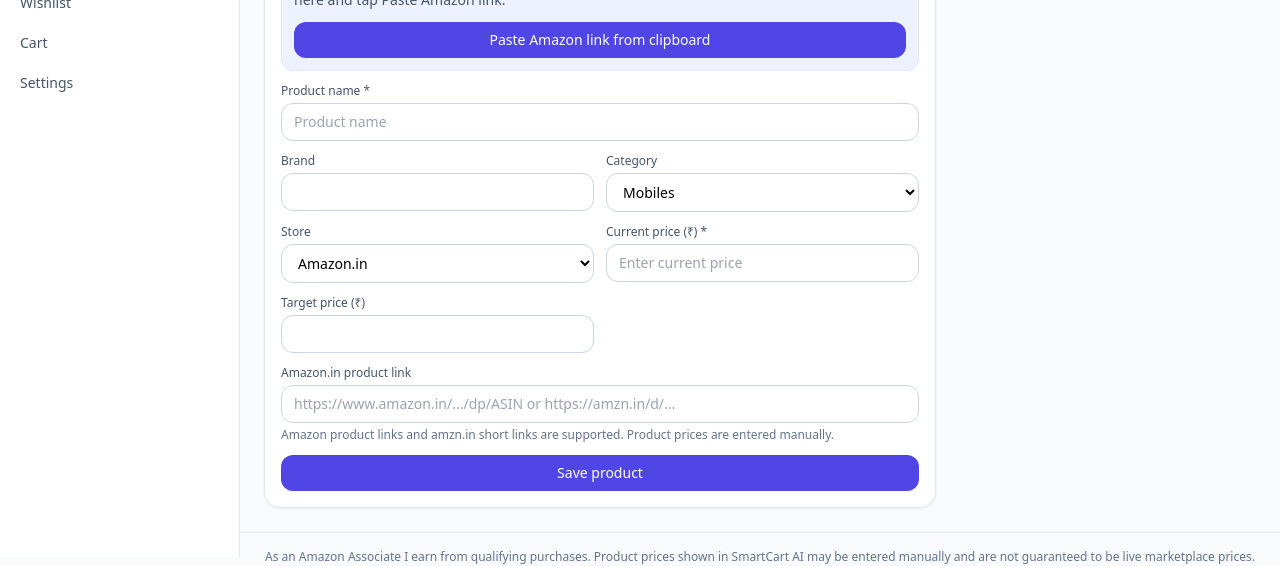
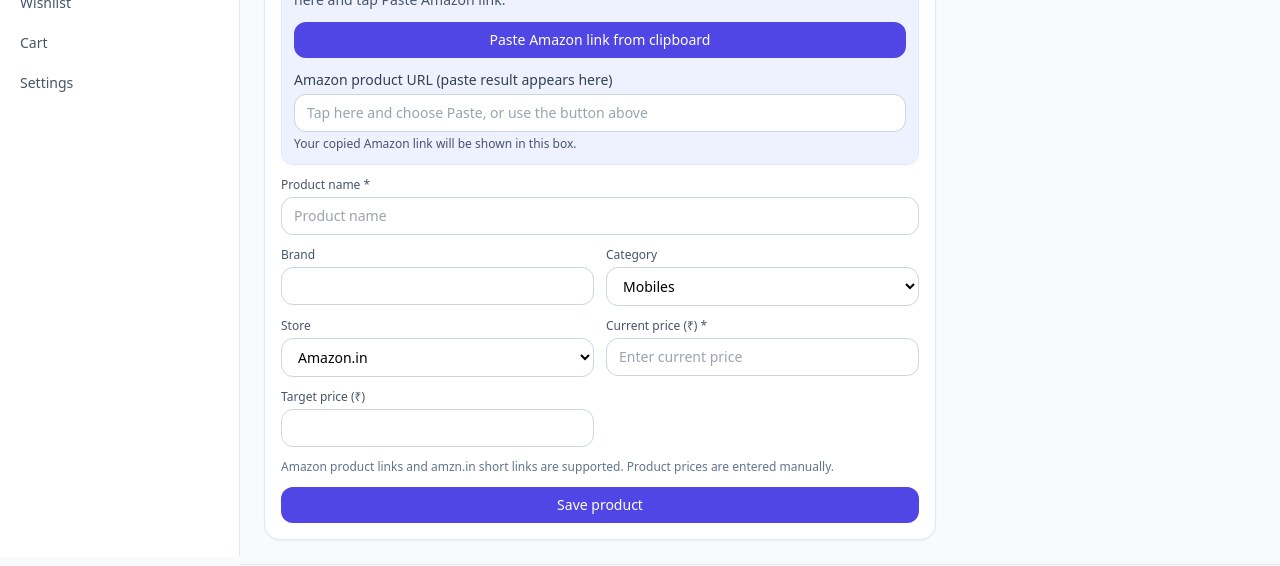
Before and after one commit to Jordanjai5121/smartcart-ai, a React (Vite) app: page /add in a window 1280 px wide. Shown: the part 296-862 px from the top of the page. Built offline with nearby package versions, Linux system fonts and the light colour scheme; no server answers.

Commit message:
Show pasted Amazon URL directly below clipboard button (#5)

```diff
--- a/src/pages/AddProduct.tsx
+++ b/src/pages/AddProduct.tsx
@@ -136,6 +136,23 @@ export default function AddProduct() {
           <p className="font-semibold text-slate-900">Quick add from Amazon</p>
           <p className="mt-1 text-sm text-slate-600">Android: Amazon → Share → SmartCart AI. iPhone: Amazon → Share → Copy, then return here and tap Paste Amazon link.</p>
           <button type="button" className="btn mt-3 w-full" onClick={pasteAmazonLink}>Paste Amazon link from clipboard</button>
+          <div className="mt-3">
+            <label htmlFor="amazon-product-url" className="mb-1 block text-sm font-medium text-slate-700">Amazon product URL (paste result appears here)</label>
+            <input
+              id="amazon-product-url"
+              className="input w-full bg-white"
+              type="url"
+              inputMode="url"
+              autoComplete="url"
+              value={f.url}
+              onChange={set('url')}
+              placeholder="Tap here and choose Paste, or use the button above"
+              aria-describedby="amazon-url-help"
+            />
+            <p id="amazon-url-help" className="mt-1 break-all text-xs text-slate-600">
+              {f.url ? 'Link pasted — check that the URL is correct.' : 'Your copied Amazon link will be shown in this box.'}
+            </p>
+          </div>
         </div>
         {notice && <p className="text-sm text-emerald-700 sm:col-span-2">{notice}</p>}
         <div className="sm:col-span-2"><Field label="Product name *"><input className="input" value={f.name} onChange={set('name')} placeholder="Product name" /></Field></div>
@@ -145,8 +162,7 @@ export default function AddProduct() {
         <Field label="Current price (₹) *"><input className="input" inputMode="decimal" value={f.price} onChange={set('price')} placeholder="Enter current price" /></Field>
         <Field label="Target price (₹)"><input className="input" inputMode="decimal" value={f.target} onChange={set('target')} /></Field>
         <div className="sm:col-span-2">
-          <Field label="Amazon.in product link"><input className="input" value={f.url} onChange={set('url')} placeholder="https://www.amazon.in/.../dp/ASIN or https://amzn.in/d/..." /></Field>
-          <p className="mt-1 text-xs text-slate-500">Amazon product links and amzn.in short links are supported. Product prices are entered manually.</p>
+          <p className="text-xs text-slate-500">Amazon product links and amzn.in short links are supported. Product prices are entered manually.</p>
         </div>
         {err && <p className="text-sm text-red-600 sm:col-span-2">{err}</p>}
         <div className="sm:col-span-2"><button className="btn w-full">Save product</button></div>
```
